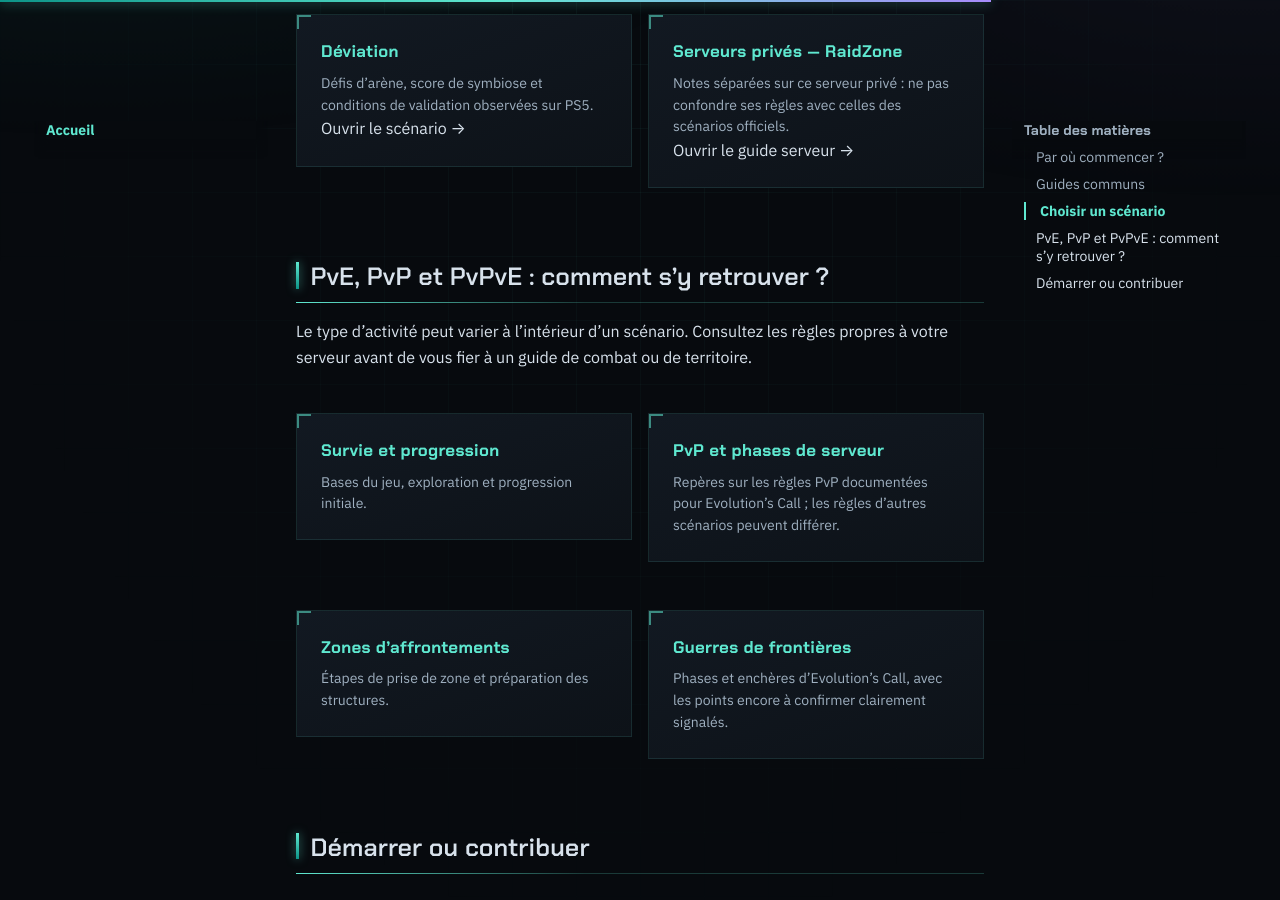
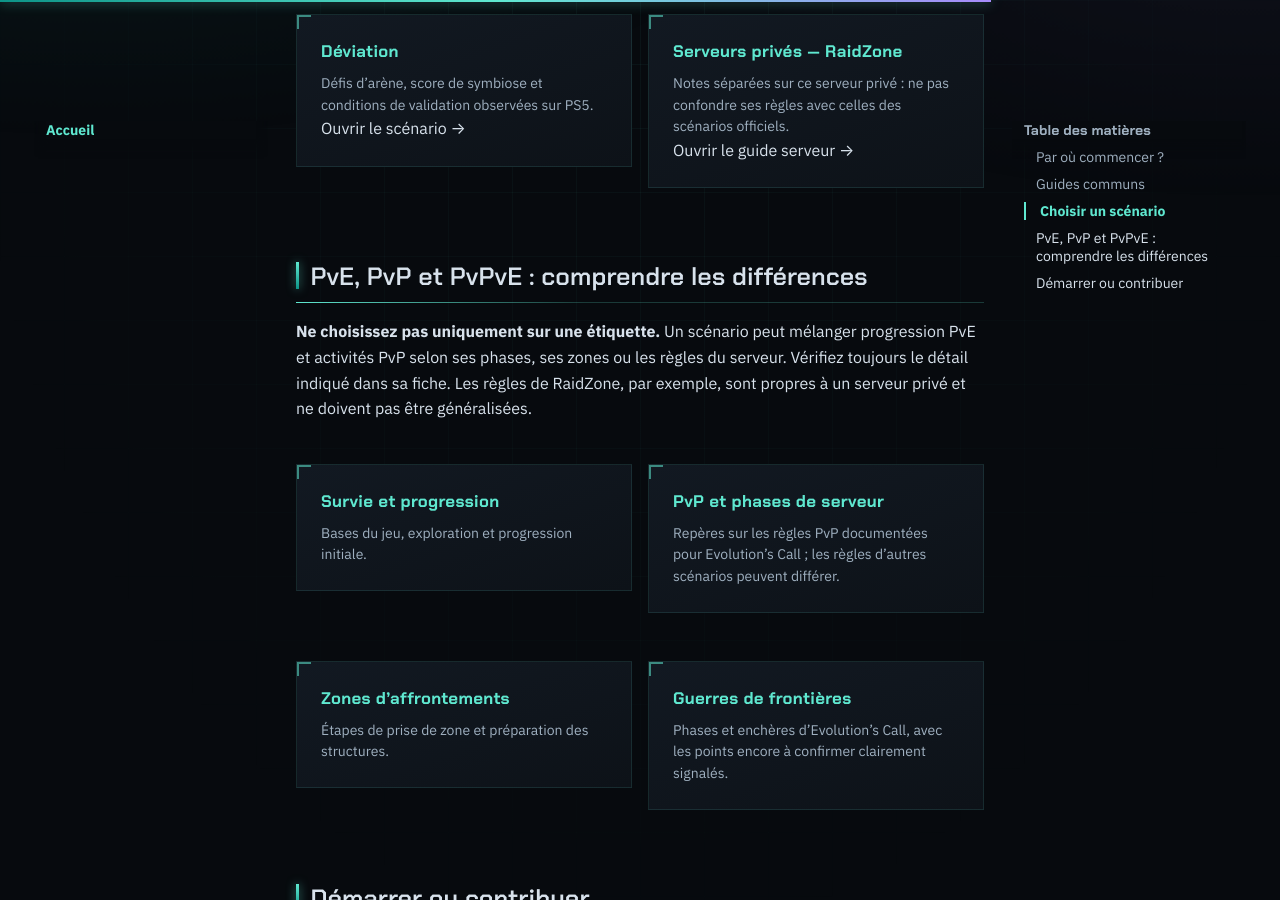
Before and after one commit to flav92/once-human-ps5-wiki, an MkDocs documentation site: the page built from docs/index.md, in a window 1280 px wide and 900 px high, scrolled down 2466 px. Built offline with MkDocs 1.6.1 and Material for MkDocs 9.7.7, drawn with Linux system fonts in a browser that asks for light colours; comment, search, counter and statistics services are not loaded; some of the changed text lies outside the part shown.

Commit message:
Clarifie les parcours communs et les modes de jeu sur l’accueil

```diff
--- a/docs/index.md
+++ b/docs/index.md
@@ -60,9 +60,9 @@ Ces sujets sont regroupés ici lorsqu’ils servent dans plusieurs scénarios. C
 <span class="oh-card-desc">Traits, fusion et notes sur les anomalies.</span>
 </a>
 
-<a class="oh-card" href="scenarios/evolutions-call/ressources/" markdown>
+<a class="oh-card" href="jeu/ressources.md" markdown>
 <span class="oh-card-title">Ressources et collecte</span>
-<span class="oh-card-desc">Repères de collecte et ressources de Nalcott. Les particularités de scénario sont précisées dans le guide concerné.</span>
+<span class="oh-card-desc">Mécaniques générales de collecte et ressources de base. Pour les emplacements propres à une carte, ouvrez le guide du scénario.</span>
 </a>
 
 <a class="oh-card" href="craft/explosifs/" markdown>
@@ -117,9 +117,9 @@ Ces sujets sont regroupés ici lorsqu’ils servent dans plusieurs scénarios. C
 
 </div>
 
-## PvE, PvP et PvPvE : comment s’y retrouver ?
+## PvE, PvP et PvPvE : comprendre les différences
 
-Le type d’activité peut varier à l’intérieur d’un scénario. Consultez les règles propres à votre serveur avant de vous fier à un guide de combat ou de territoire.
+**Ne choisissez pas uniquement sur une étiquette.** Un scénario peut mélanger progression PvE et activités PvP selon ses phases, ses zones ou les règles du serveur. Vérifiez toujours le détail indiqué dans sa fiche. Les règles de RaidZone, par exemple, sont propres à un serveur privé et ne doivent pas être généralisées.
 
 <div class="oh-grid" markdown>
 
```
